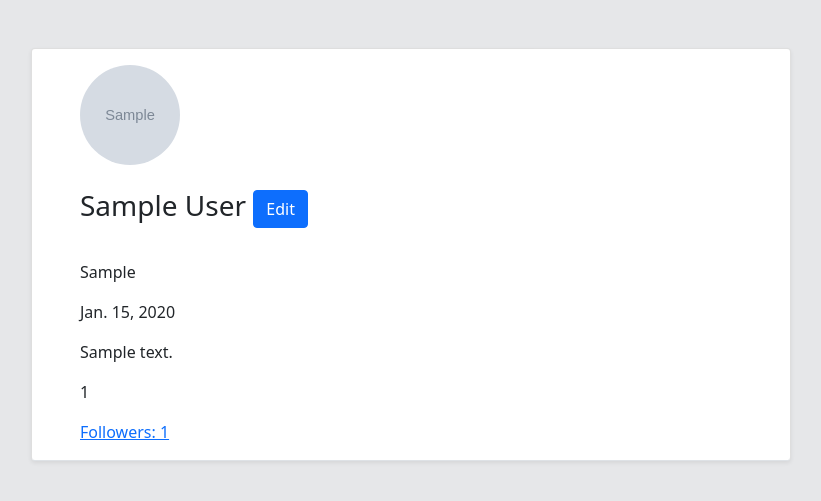
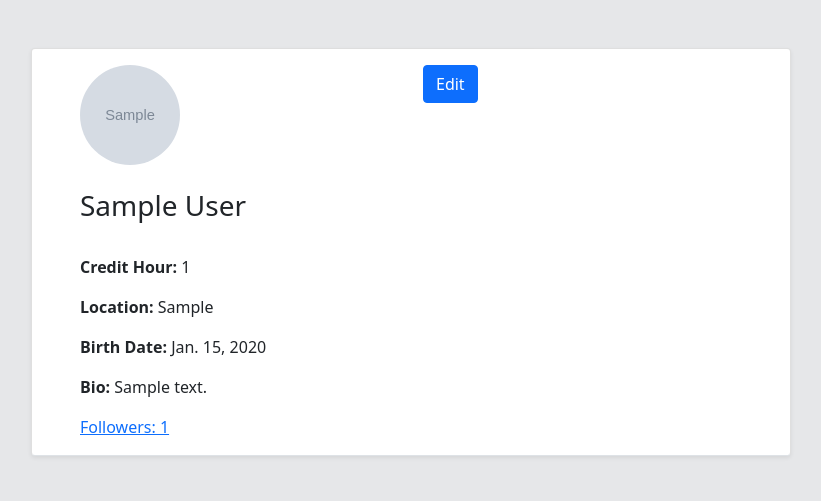
Before and after one commit to denizdikbiyik/SWE574Project, a Django app: page /social/profile/1/ in a window 1280 px wide. Shown: the part 56-557 px from the top of the page, without its empty margins (229-1050 px from the left). Run offline with Django 3.2, Linux system fonts and the light colour scheme; a user stored in the database is signed in; tables that the repository leaves empty hold one stand-in row (values such as "Sample post"); grey boxes marked "Sample" are stand-in pictures.

Commit message:
Profile Detail Page Design

```diff
--- a/social/templates/social/profile.html
+++ b/social/templates/social/profile.html
@@ -6,11 +6,10 @@
         <div class="card shadow-sm col-md-8 col-sm-12 border-bottom px-5 pt-3">
 
             <div class="row">
-
                 <div class="col"><img src="{{ profile.picture.url }}" class="rounded-circle" width="100" height="100" /></div>
-
                 <div class="col">
-                    {% if user == request.user %}
+                    {% if request.user == user %}
+                        <a href="{% url 'profile-edit' profile.pk %}" class="btn btn-primary">Edit</a>
                     {% else %}
                         {% if is_following %}
                             <form method="POST" action="{% url 'remove-follower' request.user.pk profile.pk %}">
@@ -25,37 +24,23 @@
                         {% endif %}
                     {% endif %}
                 </div>
-
             </div>
 
             {% if profile.name %}
-            <h3 class="py-4">{{ profile.name }}
-                <span>
-                    {% if request.user == user %}
-                        <a class="btn btn-primary" href="{% url 'profile-edit' profile.pk %}">Edit</a>
+                <h3 class="py-4">{{ profile.name }}</h3>
+            {% else %}
+                <h3 class="py-4">{{ user.username }}</h3>
             {% endif %}
-                </span>
-                {% else %}
-                <h3 class="py-4">{{ user.username }}
-                    <span>
-                        {% if request.user == user %}
-                        <a href="{% url 'profile-edit' profile.pk %}" style="color: #333;">Edit</a>
-                        {% endif %}
-                    </span>
-                </h3>
-                {% endif %}
-            </h3>
-
+            <p><a style="font-weight: bolder;">Credit Hour: </a>{{ profile.credithour }}</p>
             {% if profile.location %}
-            <p>{{ profile.location }}</p>
+            <p><a style="font-weight: bolder;">Location: </a>{{ profile.location }}</p>
             {% endif %}
             {% if profile.birth_date %}
-            <p>{{ profile.birth_date }}</p>
+            <p><a style="font-weight: bolder;">Birth Date: </a>{{ profile.birth_date }}</p>
             {% endif %}
             {% if profile.bio %}
-            <p>{{ profile.bio }}</p>
+            <p><a style="font-weight: bolder;">Bio: </a>{{ profile.bio }}</p>
             {% endif %}
-            <p>{{ profile.credithour }}</p>
 
             <div class="mb-3">
                 <a href="{% url 'followers' profile.pk %}">Followers: {{ number_of_followers }}</a>
```
Lines whose indentation alone changed are shown as unchanged.
